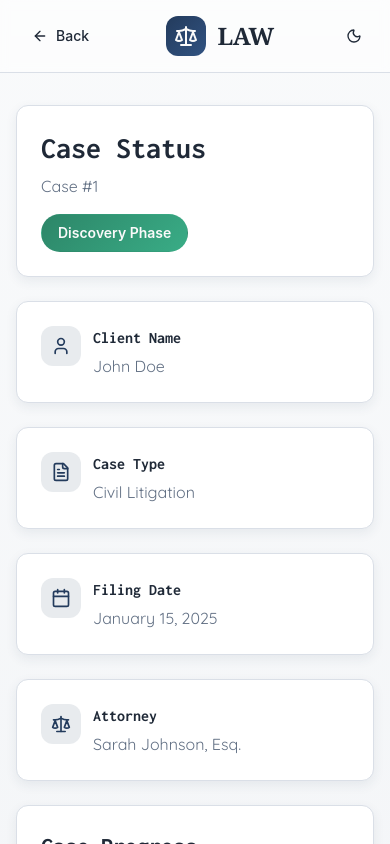
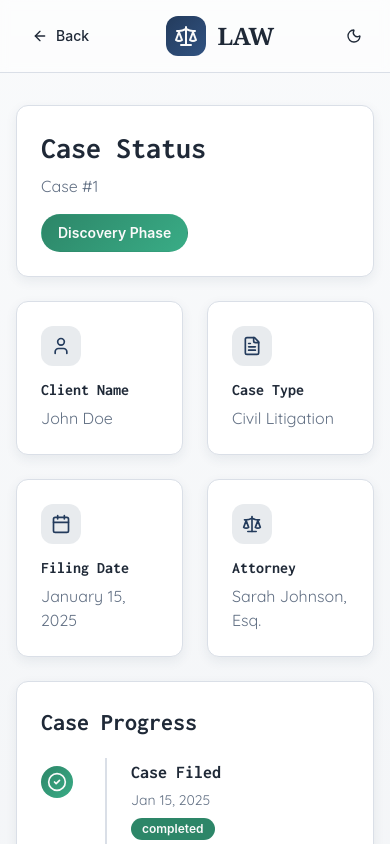
Before and after one commit to kaushikrana06/law_firm_frontend, a React (Vite) app: page /client/status/1 in a window 390 px wide. Shown: the top 844 px of the page. Built offline with nearby package versions, Linux system fonts and the light colour scheme; no server answers.

Commit message:
responsive

```diff
--- a/src/pages/ClientStatusView.jsx
+++ b/src/pages/ClientStatusView.jsx
@@ -74,9 +74,9 @@ const ClientStatusView = () => {
           </Card>
 
           {/* Case Details Grid */}
-          <div className="grid md:grid-cols-2 gap-6">
+          <div className="grid grid-cols-2 gap-6">
             <Card className="p-6 shadow-elegant">
-              <div className="flex items-start gap-3">
+              <div className="flex md:flex-row flex-col items-start gap-3">
                 <div className="w-10 h-10 rounded-lg bg-primary/10 flex items-center justify-center flex-shrink-0">
                   <User className="w-5 h-5 text-primary" />
                 </div>
@@ -88,7 +88,7 @@ const ClientStatusView = () => {
             </Card>
 
             <Card className="p-6 shadow-elegant">
-              <div className="flex items-start gap-3">
+              <div className="flex md:flex-row flex-col items-start gap-3">
                 <div className="w-10 h-10 rounded-lg bg-primary/10 flex items-center justify-center flex-shrink-0">
                   <FileText className="w-5 h-5 text-primary" />
                 </div>
@@ -100,7 +100,7 @@ const ClientStatusView = () => {
             </Card>
 
             <Card className="p-6 shadow-elegant">
-              <div className="flex items-start gap-3">
+              <div className="flex md:flex-row flex-col items-start gap-3">
                 <div className="w-10 h-10 rounded-lg bg-primary/10 flex items-center justify-center flex-shrink-0">
                   <Calendar className="w-5 h-5 text-primary" />
                 </div>
@@ -112,7 +112,7 @@ const ClientStatusView = () => {
             </Card>
 
             <Card className="p-6 shadow-elegant">
-              <div className="flex items-start gap-3">
+              <div className="flex md:flex-row flex-col items-start gap-3">
                 <div className="w-10 h-10 rounded-lg bg-primary/10 flex items-center justify-center flex-shrink-0">
                   <Scale className="w-5 h-5 text-primary" />
                 </div>
```
